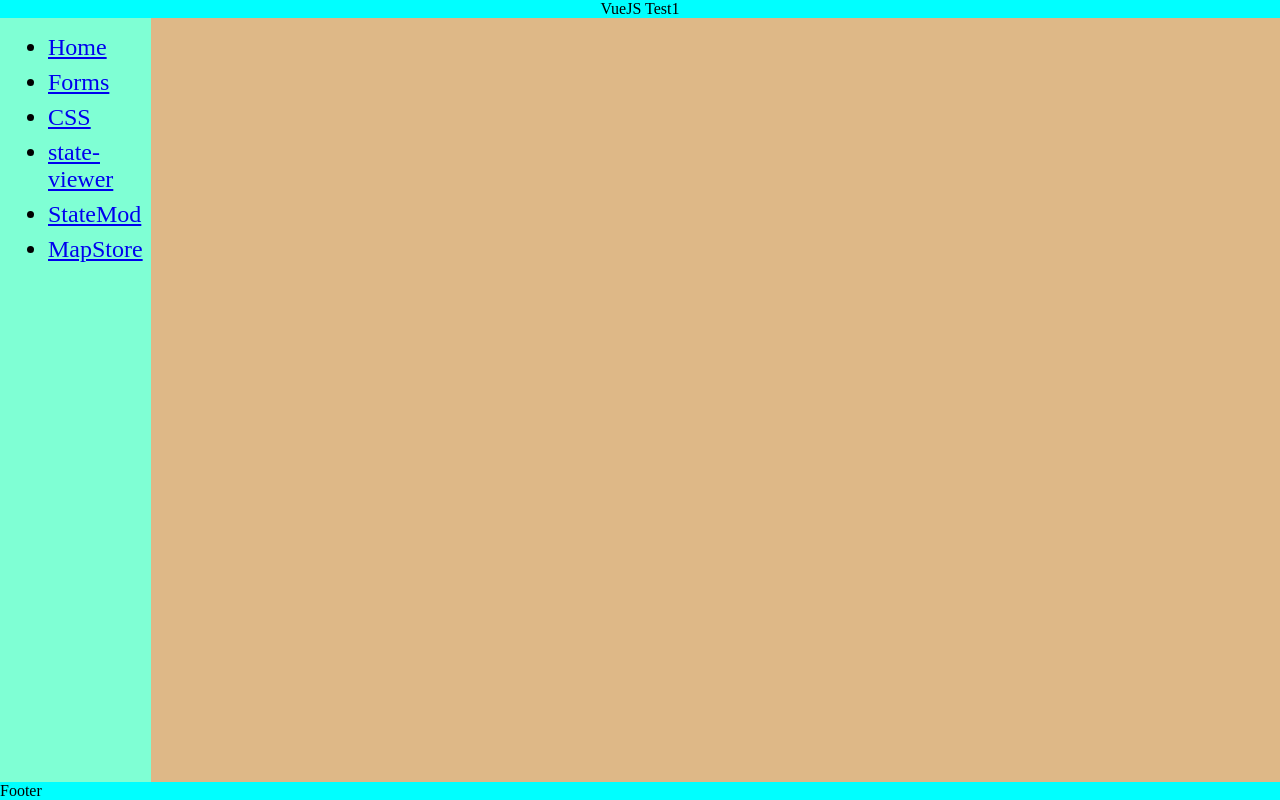
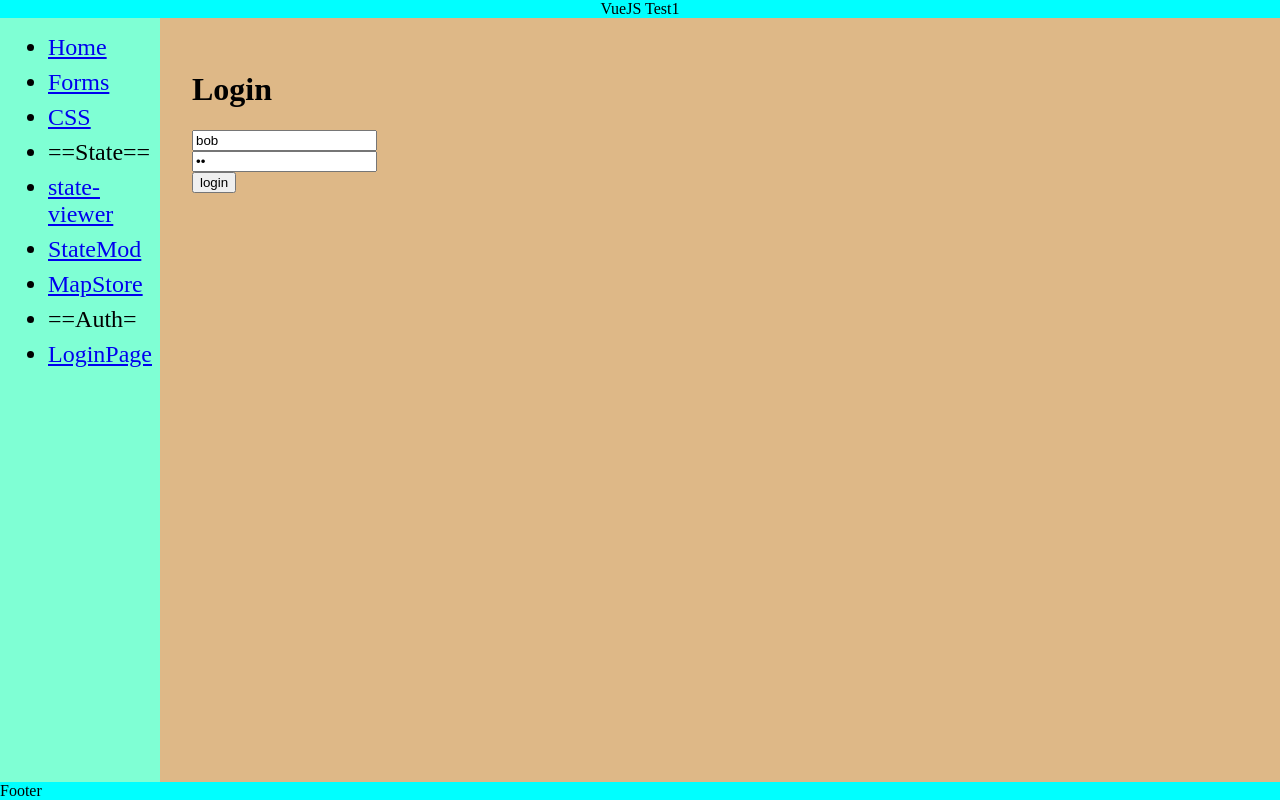
Before and after one commit to andrew2020wit/vue-js-test1, a Vue app: page /LoginPage in a window 1280 px wide. Built offline with nearby package versions, Linux system fonts and the light colour scheme.

Commit message:
token to store

```diff
--- a/package.json
+++ b/package.json
@@ -8,9 +8,12 @@
     "start": "vue-cli-service serve"
   },
   "dependencies": {
+    "axios": "^0.21.1",
     "core-js": "^3.6.5",
     "es6-promise": "^4.2.8",
+    "jwt-decode": "^3.1.2",
     "vue": "^2.6.11",
+    "vue-axios": "^3.2.0",
     "vue-router": "^3.2.0",
     "vuex": "^3.6.0"
   },
--- a/src/main.js
+++ b/src/main.js
@@ -1,8 +1,13 @@
+import axios from "axios";
 import "es6-promise/auto";
 import Vue from "vue";
+import VueAxios from "vue-axios";
 import App from "./App.vue";
 import router from "./router";
 import store from "./store";
+
+Vue.use(VueAxios, axios);
+export const apiUrl = "http://localhost:3001/api";
 
 Vue.config.productionTip = false;
 
--- a/src/router/Nav1.vue
+++ b/src/router/Nav1.vue
@@ -10,6 +10,7 @@
       <li>
         <router-link to="/css-page">CSS</router-link>
       </li>
+      <li>==State==</li>
       <li>
         <router-link to="/state-viewer">state-viewer</router-link>
       </li>
@@ -18,6 +19,10 @@
       </li>
       <li>
         <router-link to="/MapStore">MapStore</router-link>
+      </li>
+      <li>==Auth=</li>
+      <li>
+        <router-link to="/LoginPage">LoginPage</router-link>
       </li>
     </ul>
   </div>
--- a/src/router/index.js
+++ b/src/router/index.js
@@ -3,6 +3,7 @@ import VueRouter from "vue-router";
 import CSS from "../views/CSS.vue";
 import Forms from "../views/Forms.vue";
 import Home from "../views/Home.vue";
+import LoginPage from "../views/LoginPage.vue";
 import MapStore from "../views/MapStore.vue";
 import StateMod from "../views/StateMod.vue";
 import StateViewer from "../views/StateViewer.vue";
@@ -40,6 +41,11 @@ const routes = [
     name: "MapStore",
     component: MapStore,
   },
+  {
+    path: "/LoginPage",
+    name: "LoginPage",
+    component: LoginPage,
+  },
 ];
 
 const router = new VueRouter({
--- /dev/null
+++ b/src/store/auth.js
@@ -0,0 +1,14 @@
+import jwt_decode from "jwt-decode";
+export default {
+  state: () => ({ token: "", userName: "" }),
+  mutations: {
+    setToken(state, token) {
+      const decoded = jwt_decode(token);
+      console.log("token", decoded);
+      state.token = token;
+      state.userName = decoded.fullName;
+    },
+  },
+  actions: {},
+  getters: {},
+};
--- a/src/store/index.js
+++ b/src/store/index.js
@@ -1,5 +1,6 @@
 import Vue from "vue";
 import Vuex from "vuex";
+import auth from "./auth";
 import moduleA from "./second-store-module";
 
 Vue.use(Vuex);
@@ -21,5 +22,5 @@ export default new Vuex.Store({
       setTimeout(() => context.commit("incrementSomeStateNumber"), 2000);
     },
   },
-  modules: { moduleA: moduleA },
+  modules: { moduleA: moduleA, auth: auth },
 });
--- /dev/null
+++ b/src/views/LoginPage.vue
@@ -0,0 +1,32 @@
+<template>
+  <div>
+    <h1>Login</h1>
+    <form @submit.prevent="onSubmit">
+      <input v-model="login" type="text" required autocomplete="false" /> <br />
+      <input v-model="password" type="password" required autocomplete="false" />
+      <br />
+      <input type="submit" value="login" />
+    </form>
+  </div>
+</template>
+
+<script>
+import { apiUrl } from "../main";
+export default {
+  data: function() {
+    return { login: "bob", password: "12" };
+  },
+  methods: {
+    onSubmit: async function() {
+      const point = apiUrl + "/jwt-auth/get-token-obj";
+      console.log(point);
+      const response = await this.axios.post(point, {
+        login: this.login,
+        password: this.password,
+      });
+      console.log("response", response);
+      this.$store.commit("setToken", response.data.access_token);
+    },
+  },
+};
+</script>
```
Also changed, not shown: 1 other file (tests, documents, lock files or other folders).
